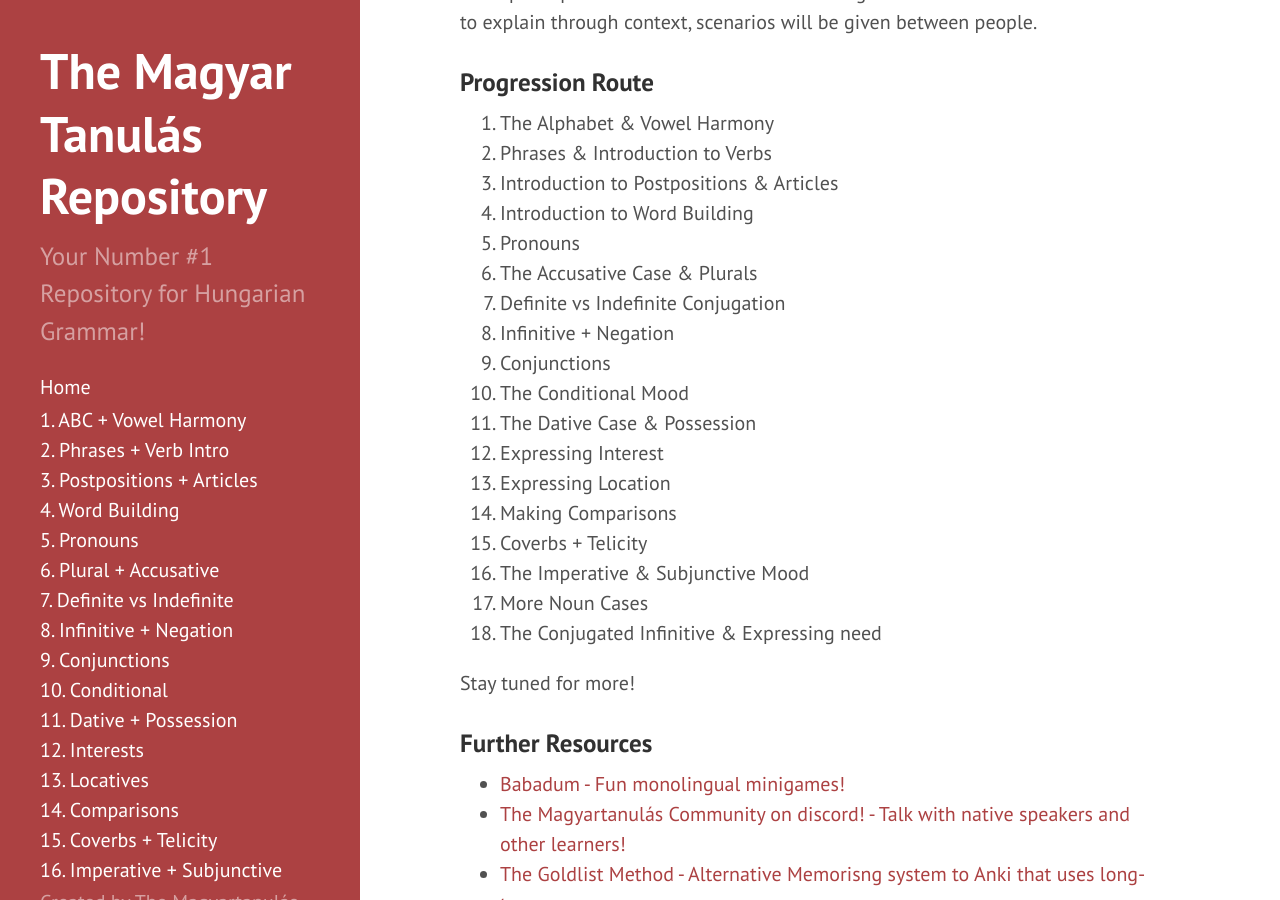
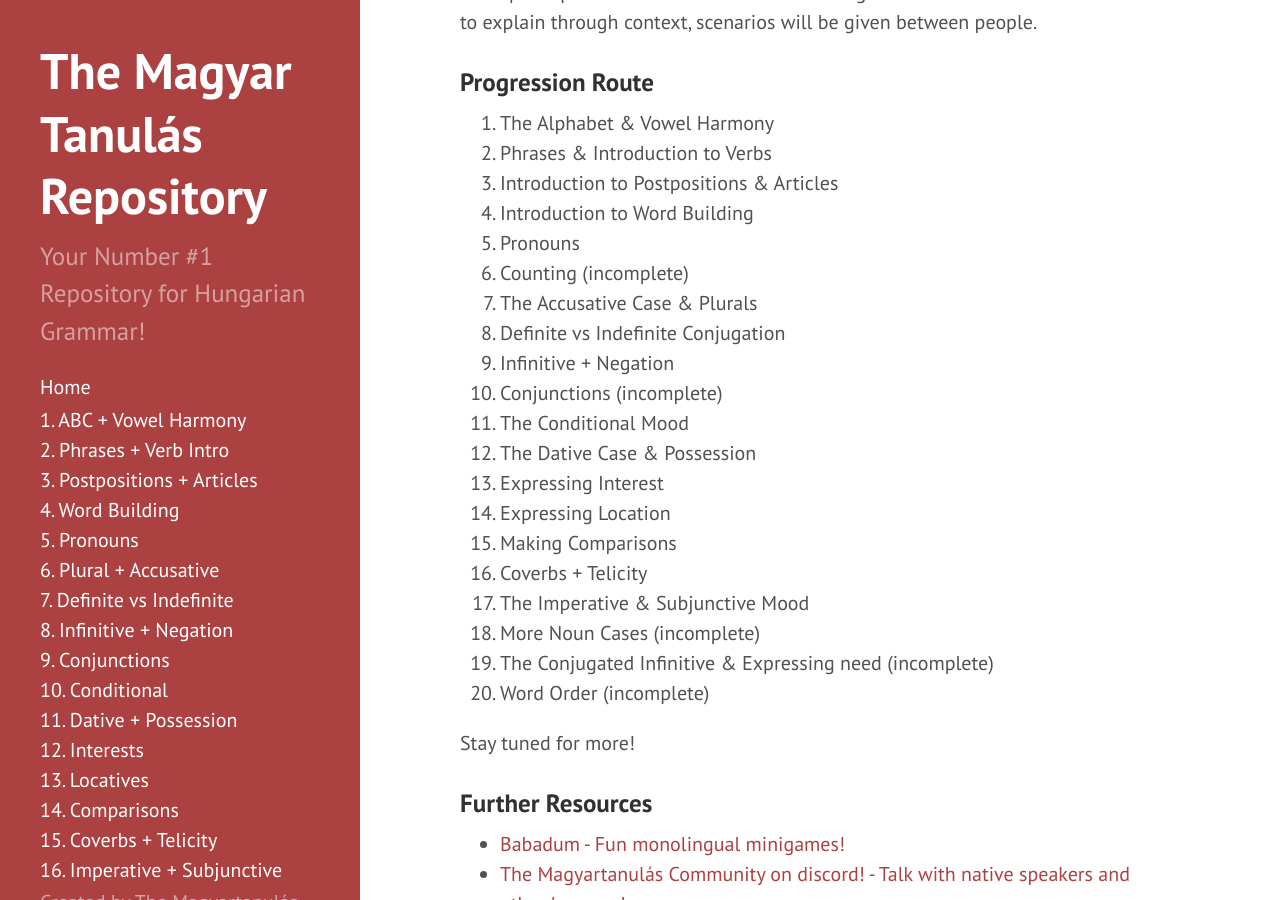
Before and after one commit to Magyartanulas/magyartanulas.github.io, a Jekyll site: the page built from _posts/2012-02-06-whats-jekyll.md, in a window 1280 px wide and 900 px high, scrolled down 740 px. Built offline with Jekyll 4.4.1, drawn with Linux system fonts in a browser that asks for light colours; Markdown is read by kramdown in place of the engine named in the settings.

Commit message:
Update 2012-02-06-whats-jekyll.md

```diff
--- a/_posts/2012-02-06-whats-jekyll.md
+++ b/_posts/2012-02-06-whats-jekyll.md
@@ -25,19 +25,21 @@ Starting from Section 2, there will be captioned images with no english translat
 3. Introduction to Postpositions & Articles
 4. Introduction to Word Building
 5. Pronouns
-5. The Accusative Case & Plurals
-6. Definite vs Indefinite Conjugation
-7. Infinitive + Negation
-8. Conjunctions
-9. The Conditional Mood
-10. The Dative Case & Possession
-11. Expressing Interest
-12. Expressing Location
-13. Making Comparisons
-14. Coverbs + Telicity
-15. The Imperative & Subjunctive Mood
-16. More Noun Cases
-17. The Conjugated Infinitive & Expressing need
+6. Counting (incomplete)
+7. The Accusative Case & Plurals
+8. Definite vs Indefinite Conjugation
+9. Infinitive + Negation
+10. Conjunctions (incomplete)
+11. The Conditional Mood
+12. The Dative Case & Possession
+13. Expressing Interest
+14. Expressing Location
+15. Making Comparisons
+16. Coverbs + Telicity
+17. The Imperative & Subjunctive Mood
+18. More Noun Cases (incomplete)
+19. The Conjugated Infinitive & Expressing need (incomplete)
+20. Word Order (incomplete)
 
 Stay tuned for more!
 
```
